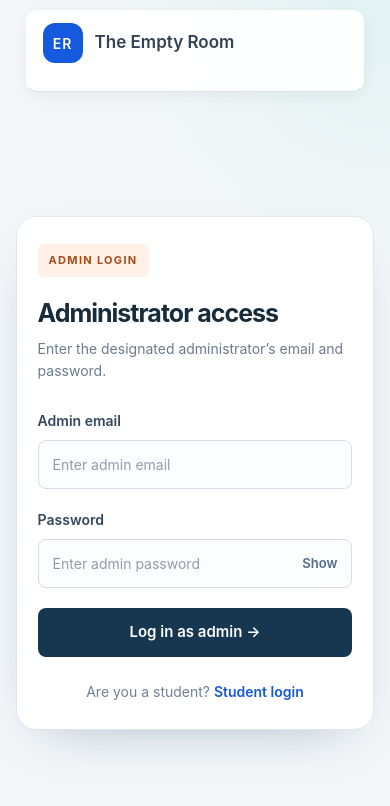
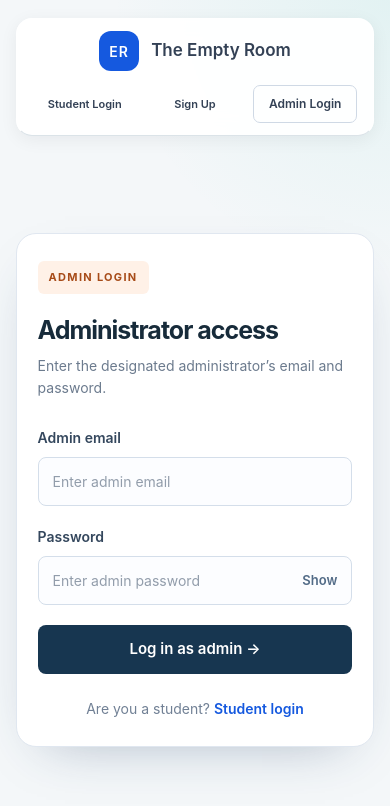
Before and after one commit to ForkedArch/Forkathon2026-Team-KUET_Underdogs, a React app: page /admin/login in a window 390 px wide. Shown: the top 806 px of the page. Built offline with nearby package versions, Linux system fonts and the light colour scheme; no server answers; the HTML template or start-up script is replaced by a standard one.

Commit message:
mobile responsive

```diff
--- a/src/styles/Home.css
+++ b/src/styles/Home.css
@@ -21,28 +21,33 @@ input {
 /* ---------- Shared navbar ---------- */
 
 .navbar {
+  width: 100%;
   margin-top: 18px;
   padding: 16px 22px;
+
+  display: flex;
+  align-items: center;
+  justify-content: space-between;
+  gap: 24px;
+
+  position: relative;
+  z-index: 1000;
+
   background: rgba(255, 255, 255, 0.72);
   border: 1px solid rgba(255, 255, 255, 0.85);
   border-radius: 16px;
   box-shadow: 0 8px 30px rgba(15, 23, 42, 0.07);
+
   backdrop-filter: blur(14px);
   -webkit-backdrop-filter: blur(14px);
-}
-
-@media (max-width: 768px) {
-  .navbar {
-    margin: 10px;
-    padding: 12px 16px;
-    border-radius: 12px;
-  }
 }
 
 .navbar-logo {
   display: flex;
   align-items: center;
   gap: 12px;
+  flex-shrink: 0;
+
   color: #172b3a;
   text-decoration: none;
   font-size: 20px;
@@ -52,9 +57,11 @@ input {
 .navbar-logo-icon {
   width: 45px;
   height: 45px;
+
   display: grid;
   place-items: center;
   flex-shrink: 0;
+
   border-radius: 12px;
   background: #1559df;
   color: white;
@@ -65,6 +72,7 @@ input {
 .navbar-logo small {
   display: block;
   margin-top: 5px;
+
   color: #68798d;
   font-size: 10px;
   font-weight: 600;
@@ -74,16 +82,25 @@ input {
 .navbar-links {
   display: flex;
   align-items: center;
+  justify-content: flex-end;
   gap: 8px;
+  margin-left: auto;
 }
 
 .navbar-links a {
   padding: 10px 13px;
+  position: relative;
+  z-index: 1001;
+
   border-radius: 7px;
   color: #53667d;
+  text-align: center;
   text-decoration: none;
+  white-space: nowrap;
   font-size: 14px;
   font-weight: 600;
+
+  pointer-events: auto;
   transition: 0.2s ease;
 }
 
@@ -99,6 +116,37 @@ input {
 
 .navbar-links .admin-nav-link:hover {
   border-color: #1559df;
+}
+
+/* Phone */
+
+@media (max-width: 768px) {
+  .navbar {
+    display: flex;
+    flex-direction: column;
+    align-items: stretch;
+    gap: 14px;
+  }
+
+  .navbar-logo {
+    justify-content: center;
+  }
+
+  .navbar-links {
+    width: 100%;
+    margin: 0;
+    display: grid !important;
+    grid-template-columns: repeat(3, 1fr);
+    gap: 6px;
+  }
+
+  .navbar-links a {
+    display: block !important;
+    padding: 10px 4px;
+    font-size: 11px;
+    text-align: center;
+    white-space: nowrap;
+  }
 }
 
 /* ---------- Homepage ---------- */
```
